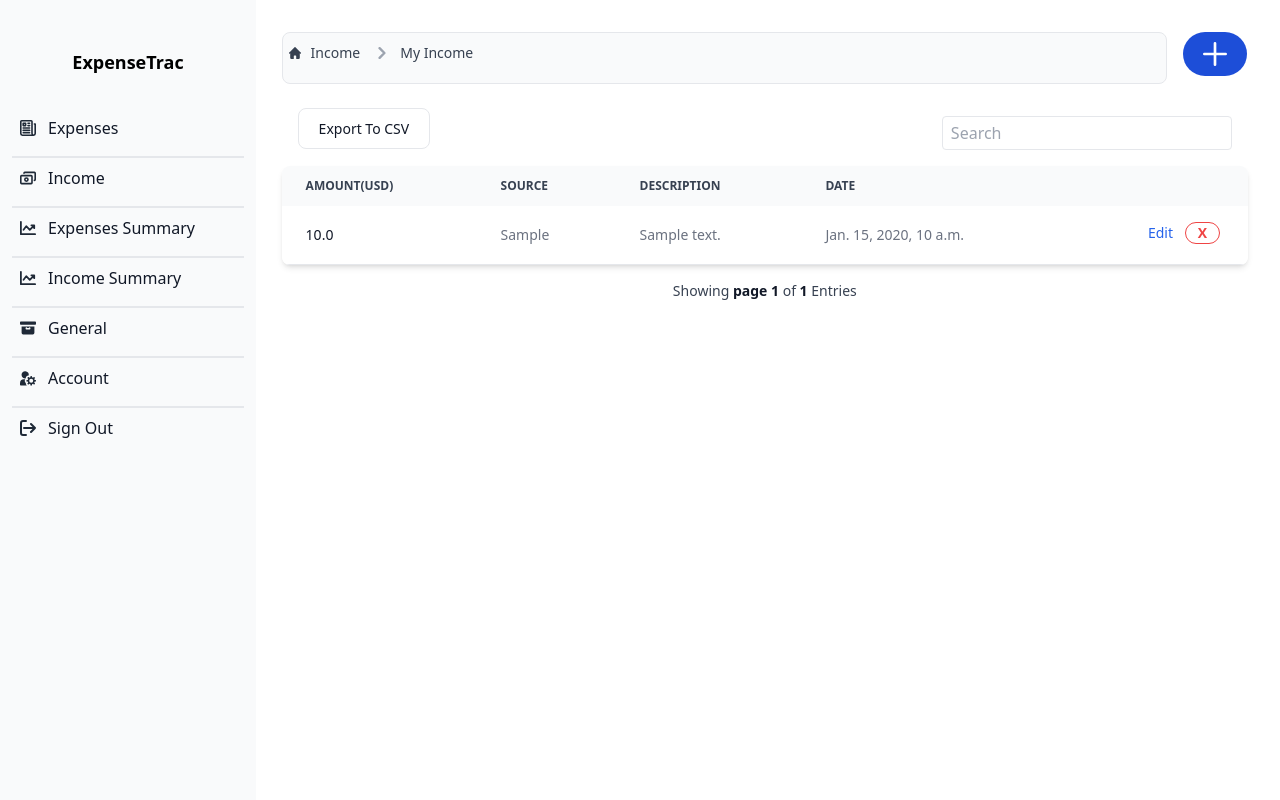
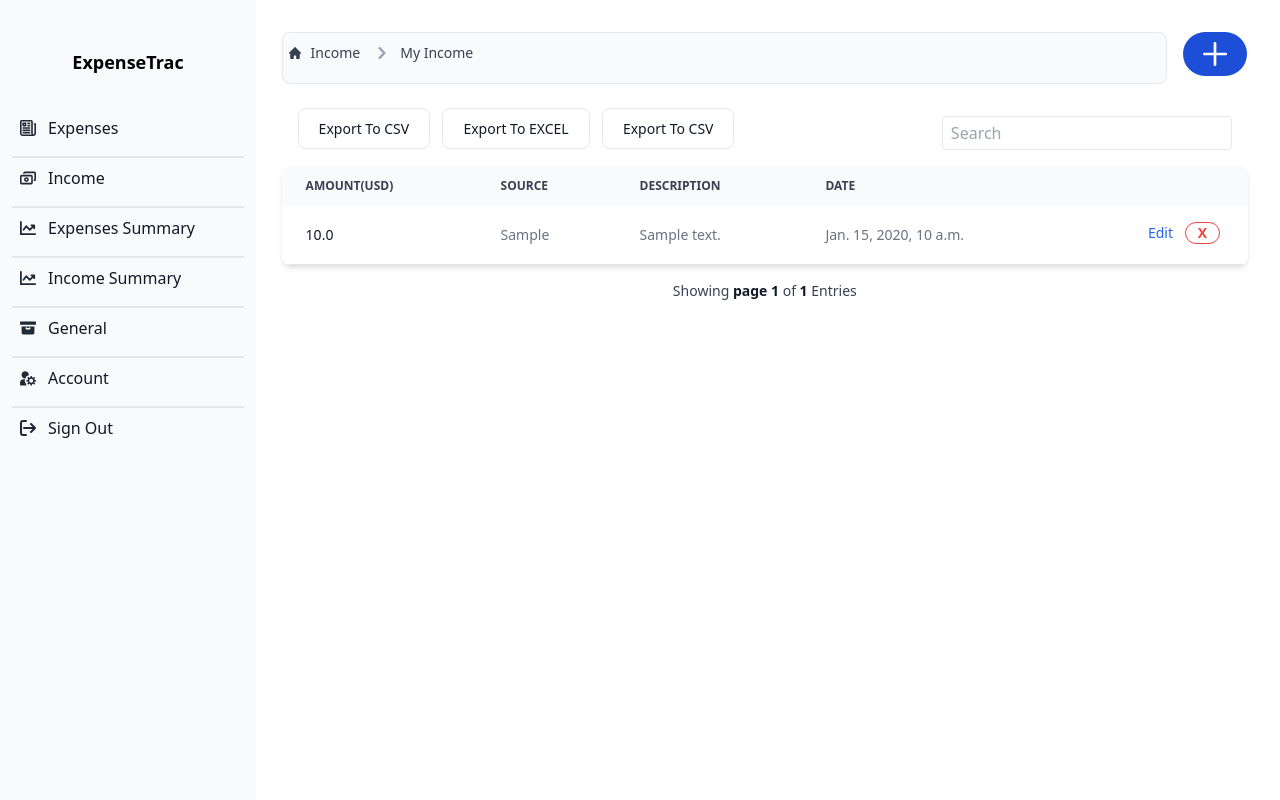
Before and after one commit to Awwal12/ExpenseTrac, a Django app: page /income/ in a window 1280 px wide. Run offline with Django 4.2, Linux system fonts and the light colour scheme; a user stored in the database is signed in; tables that the repository leaves empty hold one stand-in row (values such as "Sample post"); some libraries are stand-ins or nearby versions.

Commit message:
added button for export to excel and url

```diff
--- a/expensetrac/templates/income/index.html
+++ b/expensetrac/templates/income/index.html
@@ -52,6 +52,8 @@ Income
     <div class="flex flex-wrap ">
       <div class="pl-4 pr-4 md:w-2/3">
         <a href="{% url 'income:export-csv' %}" class="py-2.5 px-5 mr-2 mb-2 text-sm font-medium text-gray-900 focus:outline-none bg-white rounded-lg border border-gray-200 hover:bg-gray-100 hover:text-blue-700 focus:z-10 focus:ring-4 focus:ring-gray-200 dark:focus:ring-gray-700 dark:bg-gray-800 dark:text-gray-400 dark:border-gray-600 dark:hover:text-white dark:hover:bg-gray-700">Export To CSV</a>
+        <a href="{% url 'income:export-excel' %}" class="py-2.5 px-5 mr-2 mb-2 text-sm font-medium text-gray-900 focus:outline-none bg-white rounded-lg border border-gray-200 hover:bg-gray-100 hover:text-blue-700 focus:z-10 focus:ring-4 focus:ring-gray-200 dark:focus:ring-gray-700 dark:bg-gray-800 dark:text-gray-400 dark:border-gray-600 dark:hover:text-white dark:hover:bg-gray-700">Export To EXCEL</a>
+        <a href="#" class="py-2.5 px-5 mr-2 mb-2 text-sm font-medium text-gray-900 focus:outline-none bg-white rounded-lg border border-gray-200 hover:bg-gray-100 hover:text-blue-700 focus:z-10 focus:ring-4 focus:ring-gray-200 dark:focus:ring-gray-700 dark:bg-gray-800 dark:text-gray-400 dark:border-gray-600 dark:hover:text-white dark:hover:bg-gray-700">Export To CSV</a>
       </div>
       <div class="pl-4 pr-4 md:w-1/3">
 
```
